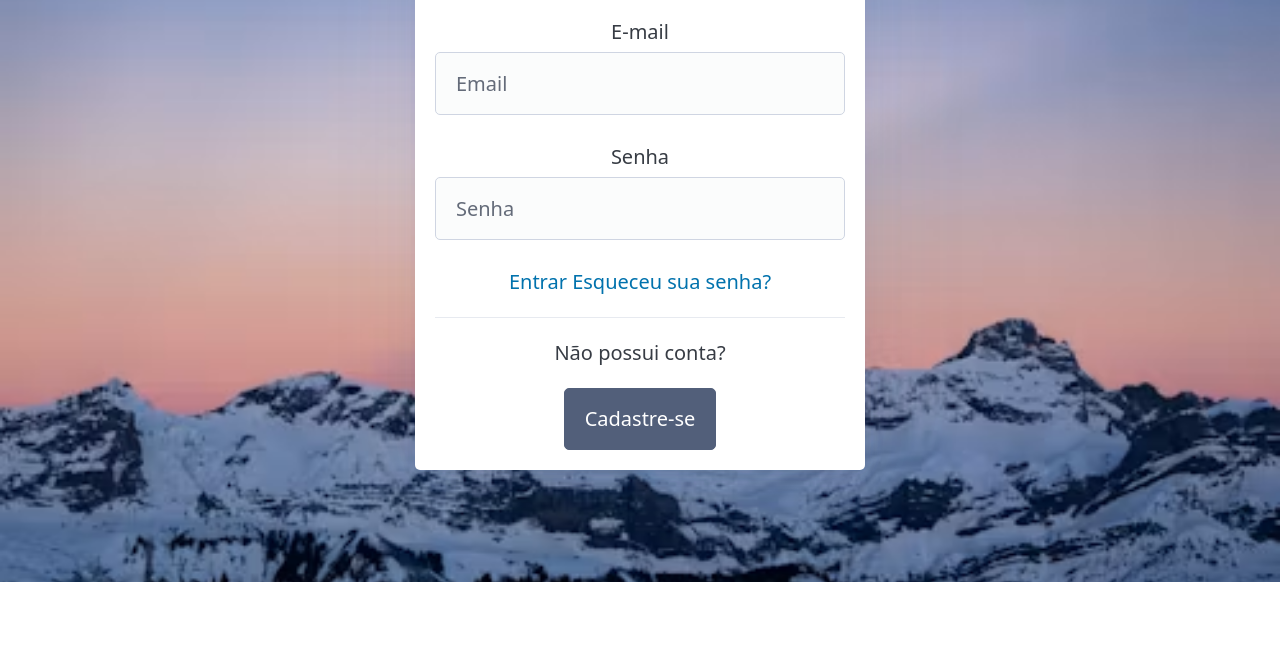
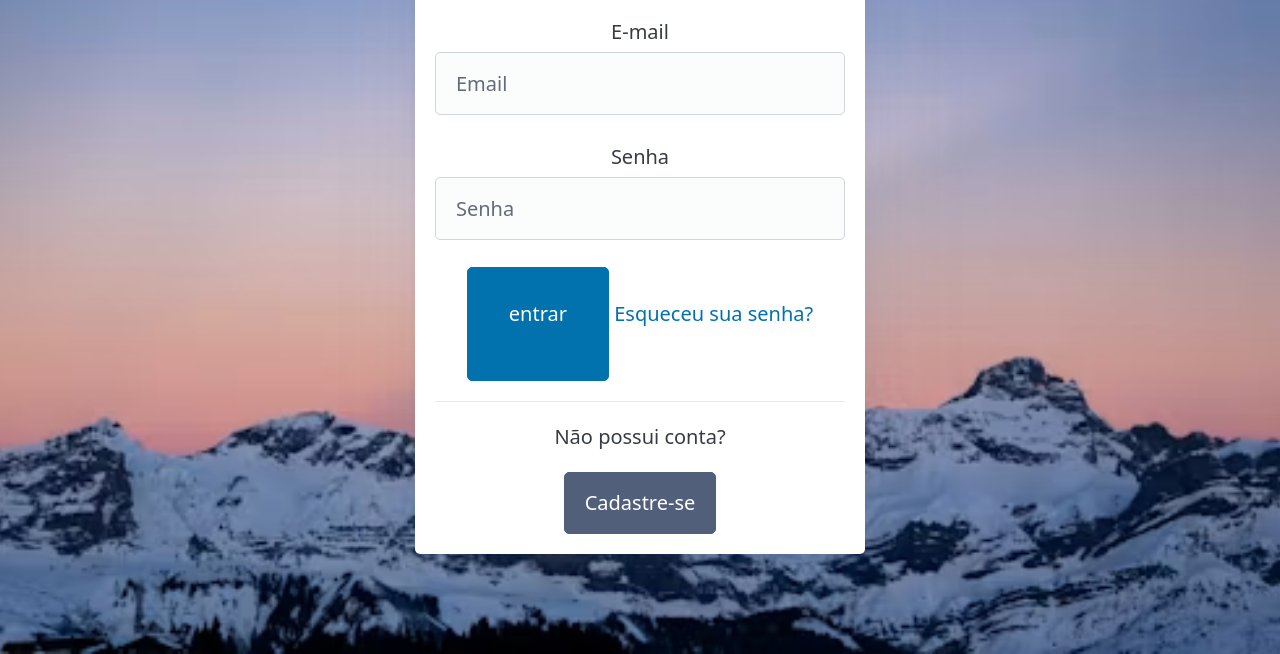
Before and after one commit to hiagogleite-spec/Atividade-Pratica-Revisada-5, a plain HTML site: page index.html in a window 1280 px wide. Shown: the part 218-872 px from the top of the page. Before the commit the page ends 800 px from the top, so only its background shows below. Drawn offline with nearby package versions, Linux system fonts and the light colour scheme.

Commit message:
Update index.html

```diff
--- a/index.html
+++ b/index.html
@@ -32,7 +32,7 @@ Senha
  <input type="password" name="senha" placeholder="Senha" required>
 </label>
 
-  <a href="feed.html" role:"button" > Entrar</a>
+  <button><a href="feed.html" type="submit" >entrar</a></button>
 
 </a>
 
```
